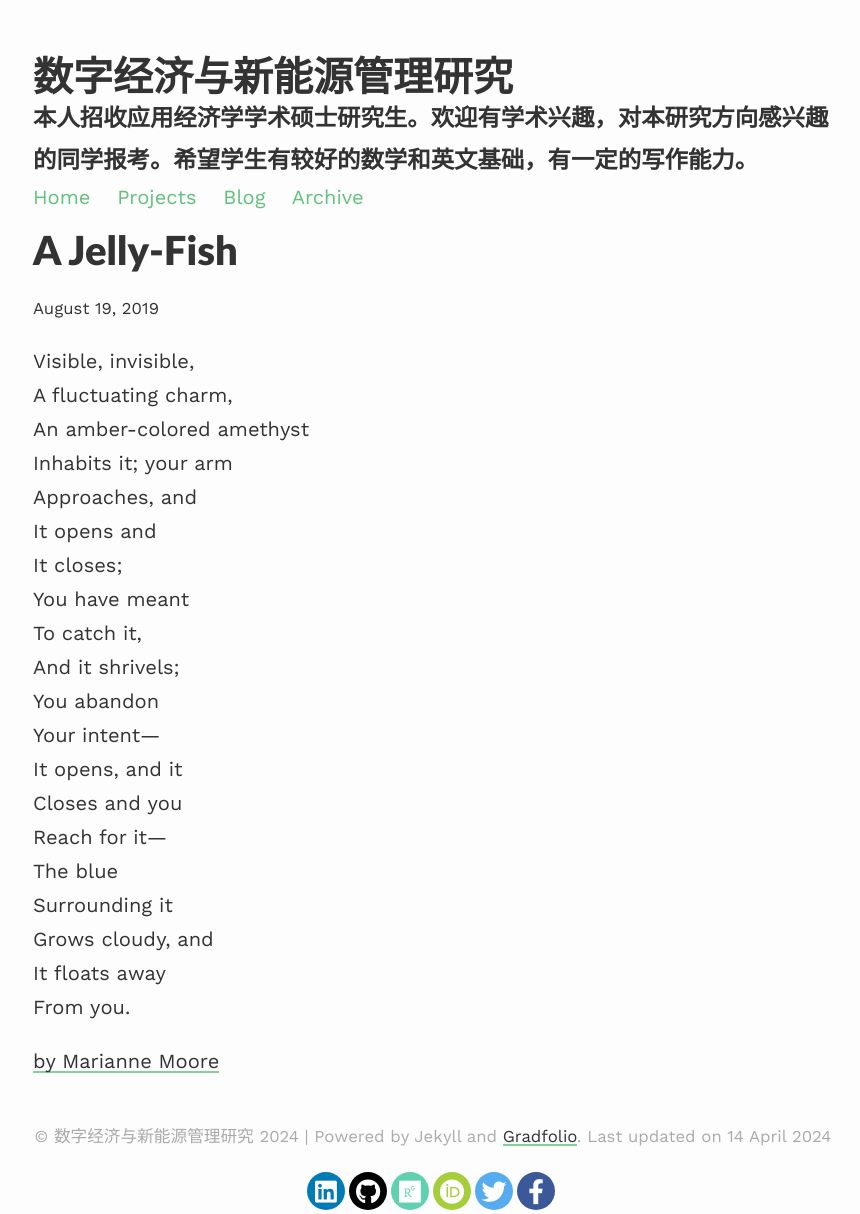
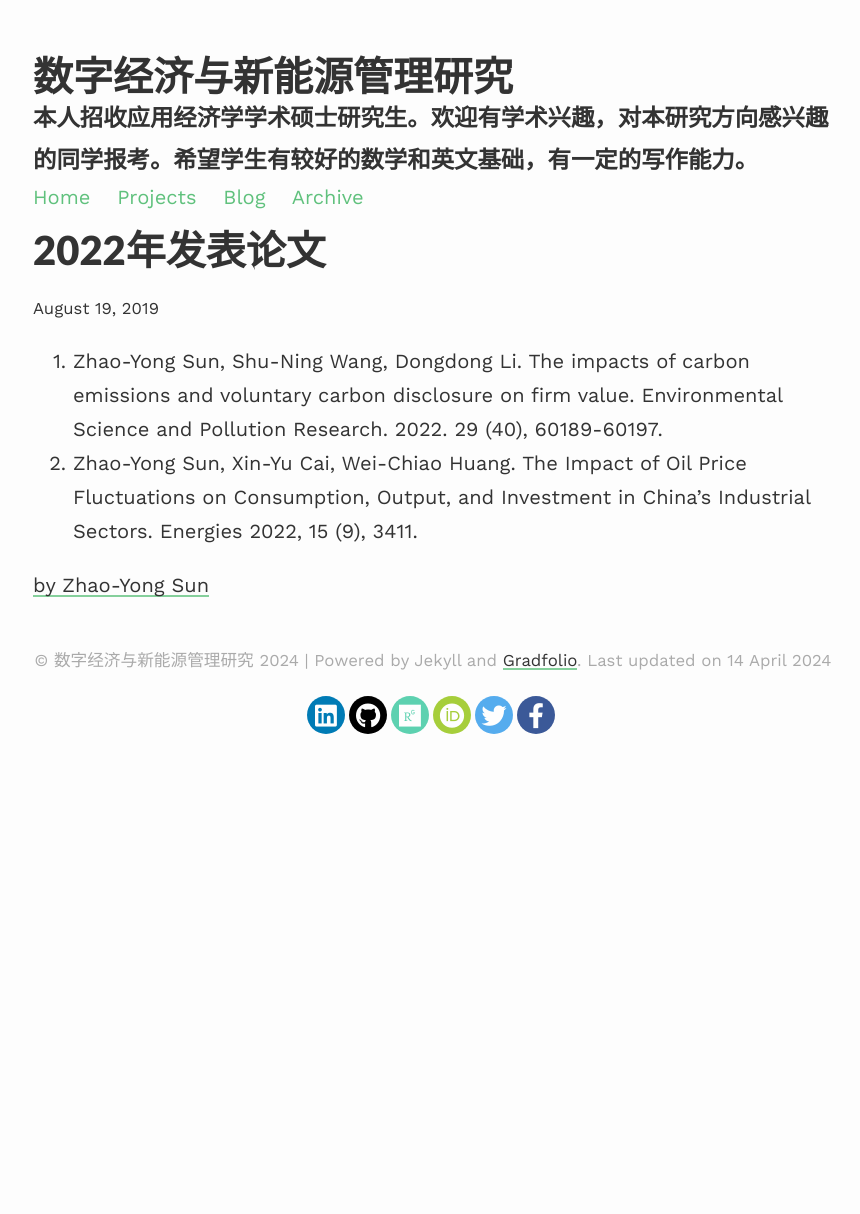
Before and after one commit to dakuamao/sun, a Jekyll site: the page built from _posts/2019-08-19-jelly-fish.md, in a window 1280 px wide. Shown: the whole page, without its empty margins (207-1067 px from the left). Built offline with Jekyll 4.4.1, drawn with Linux system fonts in a browser that asks for light colours; nearby versions of some CDN libraries; after the commit the page ends 980 px from its top, so only the background shows below that.

Commit message:
Update 2019-08-19-jelly-fish.md

```diff
--- a/_posts/2019-08-19-jelly-fish.md
+++ b/_posts/2019-08-19-jelly-fish.md
@@ -1,27 +1,8 @@
 ---
 layout: post
-title:  A Jelly-Fish
+title:  2022年发表论文
 ---
+1. Zhao-Yong Sun, Shu-Ning Wang, Dongdong Li. The impacts of carbon emissions and voluntary carbon disclosure on firm value. Environmental Science and  Pollution Research. 2022. 29 (40), 60189-60197.
+2. Zhao-Yong Sun, Xin-Yu Cai, Wei-Chiao Huang. The Impact of Oil Price Fluctuations on Consumption, Output, and Investment in China's Industrial Sectors. Energies 2022, 15 (9), 3411.
 
-Visible, invisible,
-A fluctuating charm,
-An amber-colored amethyst
-Inhabits it; your arm
-Approaches, and
-It opens and
-It closes;
-You have meant
-To catch it,
-And it shrivels;
-You abandon
-Your intent—
-It opens, and it
-Closes and you
-Reach for it—
-The blue
-Surrounding it
-Grows cloudy, and
-It floats away
-From you.
-
-[by Marianne Moore](https://poets.org/anthology/poems-your-poetry-project-public-domain)
+[by Zhao-Yong Sun](https://github.com/dakuamao)
```
